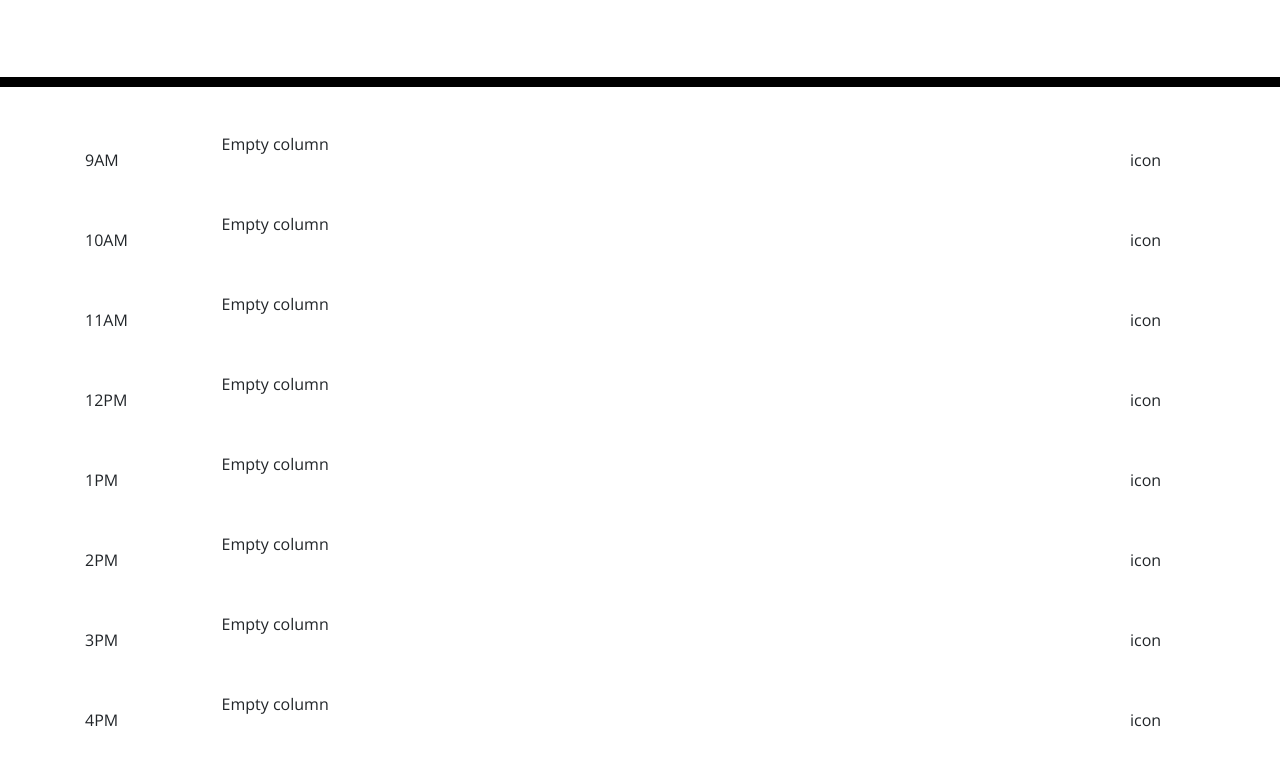
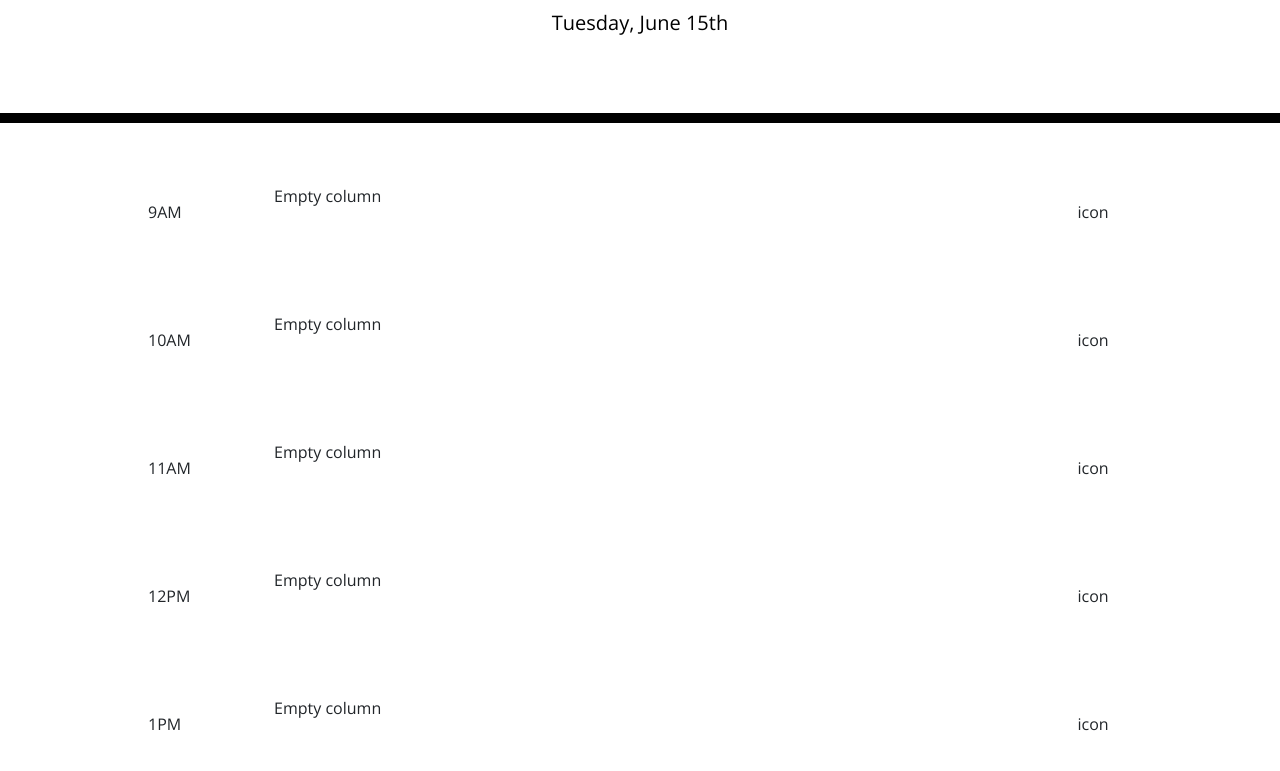
Before and after one commit to matildabakare/work-day-scheduler, a plain HTML site: page index.html in a window 1280 px wide. Shown: the part 181-952 px from the top of the page. Drawn offline with nearby package versions, Linux system fonts and the light colour scheme.

Commit message:
added current date

```diff
--- a/assets/js/script.js
+++ b/assets/js/script.js
@@ -1,3 +1,3 @@
-$("#currentDay").text(date)
+var date = moment().format('dddd, MMMM Do');
 
-var date = moment().format('dddd, MMMM Do');
+$("#currentDay").append(date);
--- a/index.html
+++ b/index.html
@@ -22,7 +22,7 @@
     <div class="container">
       <!-- Timeblocks go here -->
 
-      <div class="row">
+      <div class="m-5 row justify-content-around">
         <div class="col-1">
           9AM
         </div>
@@ -34,7 +34,7 @@
         </div>
       </div>
 
-      <div class="row">
+      <div class="m-5 row justify-content-around">
         <div class="col-1">
           10AM
         </div>
@@ -46,7 +46,7 @@
         </div>
       </div>
 
-      <div class="row">
+      <div class="m-5 row justify-content-around">
         <div class="col-1">
           11AM
         </div>
@@ -58,7 +58,7 @@
         </div>
       </div>
 
-      <div class="row">
+      <div class="m-5 row justify-content-around">
         <div class="col-1">
           12PM
         </div>
@@ -70,7 +70,7 @@
         </div>
       </div>
 
-      <div class="row">
+      <div class="m-5 row justify-content-around">
         <div class="col-1">
           1PM
         </div>
@@ -82,7 +82,7 @@
         </div>
       </div>
 
-      <div class="row">
+      <div class="m-5 row justify-content-around">
         <div class="col-1">
           2PM
         </div>
@@ -94,7 +94,7 @@
         </div>
       </div>
 
-      <div class="row">
+      <div class="m-5 row justify-content-around">
         <div class="col-1">
           3PM
         </div>
@@ -106,7 +106,7 @@
         </div>
       </div>
 
-      <div class="row">
+      <div class="m-5 row justify-content-around">
         <div class="col-1">
           4PM
         </div>
@@ -118,7 +118,7 @@
         </div>
       </div>
 
-      <div class="row">
+      <div class="m-5 row justify-content-around">
         <div class="col-1">
           5PM
         </div>
@@ -134,5 +134,6 @@
 
     <script src="https://code.jquery.com/jquery-3.4.1.min.js"></script>
     <script src="https://cdnjs.cloudflare.com/ajax/libs/moment.js/2.24.0/moment.min.js"></script>
+    <script src="./assets/js/script.js"></script>
   </body>
 </html>
```
